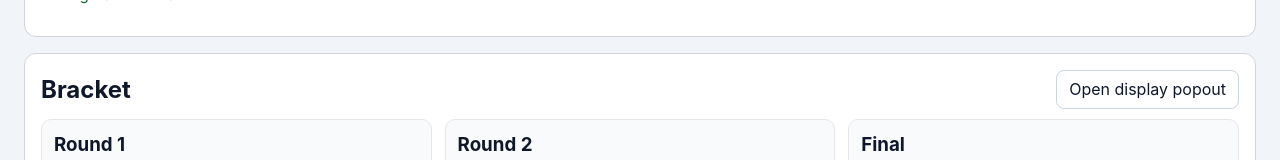
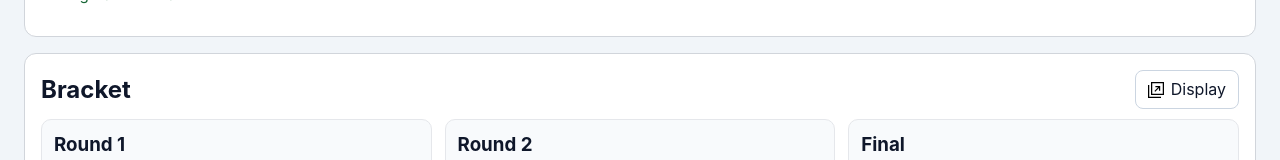
Before and after one commit to harrymander/wacky-bracket, a React (Vite) app: page / in a window 1280 px wide. Shown: the part 391-551 px from the top of the page. Built offline with nearby package versions, Linux system fonts and the light colour scheme.

Commit message:
Use icon and label for display button
Co-authored-by: Copilot <223556219+Copilot@users.noreply.github.com>

```diff
--- a/src/App.css
+++ b/src/App.css
@@ -40,6 +40,17 @@
 
 .panel-header h2 {
   margin: 0;
+}
+
+.display-button {
+  display: inline-flex;
+  align-items: center;
+  gap: 0.4rem;
+}
+
+.display-button img {
+  width: 16px;
+  height: 16px;
 }
 
 .participants-label {
--- a/src/App.tsx
+++ b/src/App.tsx
@@ -49,8 +49,9 @@ function App() {
         {!isDisplayMode ? (
           <div className="panel-header">
             <h2>Bracket</h2>
-            <button type="button" className="ghost" onClick={state.openDisplayPopout}>
-              Open display popout
+            <button type="button" className="ghost display-button" onClick={state.openDisplayPopout}>
+              <img src="/open-in-new-window.svg" alt="" aria-hidden="true" />
+              <span>Display</span>
             </button>
           </div>
         ) : null}
```
Also changed, not shown: public/open-in-new-window.svg (added).
